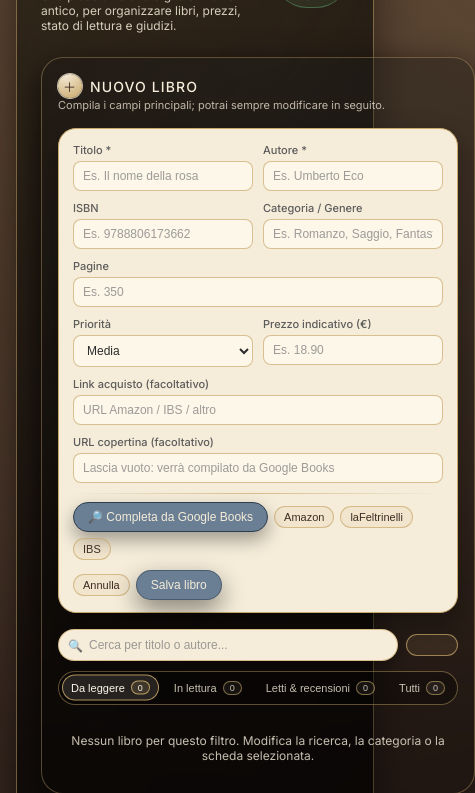
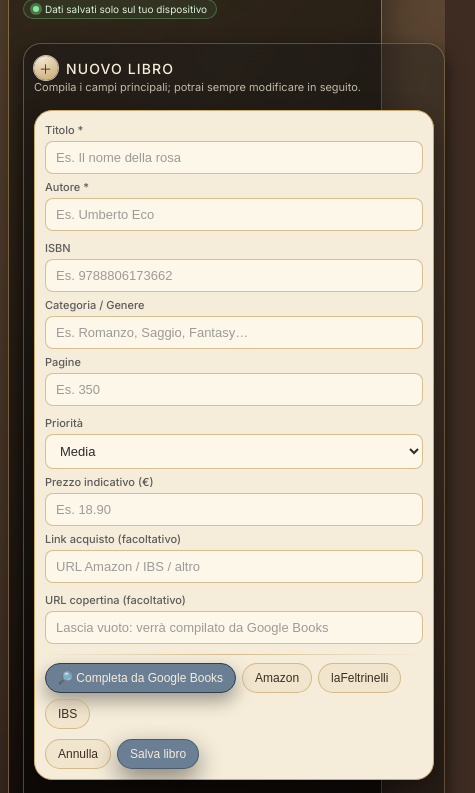
Before and after one commit to canaliafilippo/libreria-personale, a plain HTML site: page index.html in a window 390 px wide. Shown: the part 141-934 px from the top of the page, 475 px wide, since content can reach past the window. Drawn offline with nearby package versions, Linux system fonts and the light colour scheme.

Commit message:
Update index.html

```diff
--- a/index.html
+++ b/index.html
@@ -133,6 +133,7 @@
       display: inline-flex;
       align-items: center;
       gap: 6px;
+      white-space: nowrap;
     }
 
     .app-badge-dot {
@@ -569,6 +570,7 @@
       align-items: center;
       gap: 8px;
       margin-bottom: 4px;
+      flex-wrap: wrap;
     }
 
     .price-value {
@@ -918,6 +920,9 @@
       align-items: center;
       font-size: 11px;
       color: rgba(245,236,217,0.75);
+      gap: 8px;
+      flex-wrap: wrap;
+      justify-content: center;
     }
 
     .splash-loader {
@@ -939,6 +944,105 @@
       0%   { transform: scale(1);   opacity: 1; }
       50%  { transform: scale(1.35); opacity: 0.6; }
       100% { transform: scale(1);   opacity: 1; }
+    }
+
+    /* --- OTTIMIZZAZIONI SPECIFICHE PER IPHONE / SCHERMI PICCOLI --- */
+    @media (max-width: 600px) {
+      body {
+        padding: 20px 8px;
+      }
+
+      .app-shell {
+        padding: 18px 14px 20px;
+        border-radius: 22px;
+      }
+
+      .app-header {
+        flex-direction: column;
+        align-items: flex-start;
+        gap: 10px;
+      }
+
+      .app-title h1 {
+        font-size: 22px;
+        flex-wrap: wrap;
+      }
+
+      .app-title span.subtitle {
+        font-size: 11px;
+      }
+
+      .app-badge {
+        font-size: 10px;
+        padding: 3px 9px;
+      }
+
+      .left-panel,
+      .right-panel {
+        padding: 12px 10px 14px;
+        border-radius: 18px;
+        box-shadow: 0 8px 20px rgba(0,0,0,0.6);
+      }
+
+      .form-card {
+        padding: 12px 10px 10px;
+      }
+
+      .form-row {
+        flex-direction: column;
+        gap: 6px;
+      }
+
+      .form-group {
+        min-width: 100%;
+      }
+
+      input,
+      select,
+      textarea {
+        font-size: 13px;
+        padding: 8px 10px;
+      }
+
+      .btn,
+      .btn-ghost,
+      .btn-danger {
+        font-size: 12px;
+        padding: 7px 12px;
+      }
+
+      .search-bar {
+        flex-direction: row;
+      }
+
+      .tabs {
+        font-size: 11px;
+      }
+
+      .books-list {
+        max-height: none;       /* niente scroll interno, si scorre tutta la pagina */
+        overflow-y: visible;
+      }
+
+      .book-card {
+        padding: 9px 9px 8px;
+      }
+
+      .stats-grid {
+        grid-template-columns: 1fr;
+      }
+
+      .genre-list {
+        max-height: 160px;
+      }
+
+      .backup-card {
+        padding: 9px 9px 8px;
+      }
+
+      textarea.backup-area {
+        min-height: 80px;
+      }
     }
   </style>
 </head>
@@ -977,7 +1081,7 @@
       </div>
       <div class="app-badge">
         <span class="app-badge-dot"></span>
-        <span>Dati salvati solo sul tuo PC</span>
+        <span>Dati salvati solo sul tuo dispositivo</span>
       </div>
     </header>
 
@@ -2034,7 +2138,7 @@
       if (splash) {
         setTimeout(() => {
           splash.classList.add("hidden");
-        }, 1300); // durata splash ~1,3s
+        }, 1300);
       }
     });
 
```
